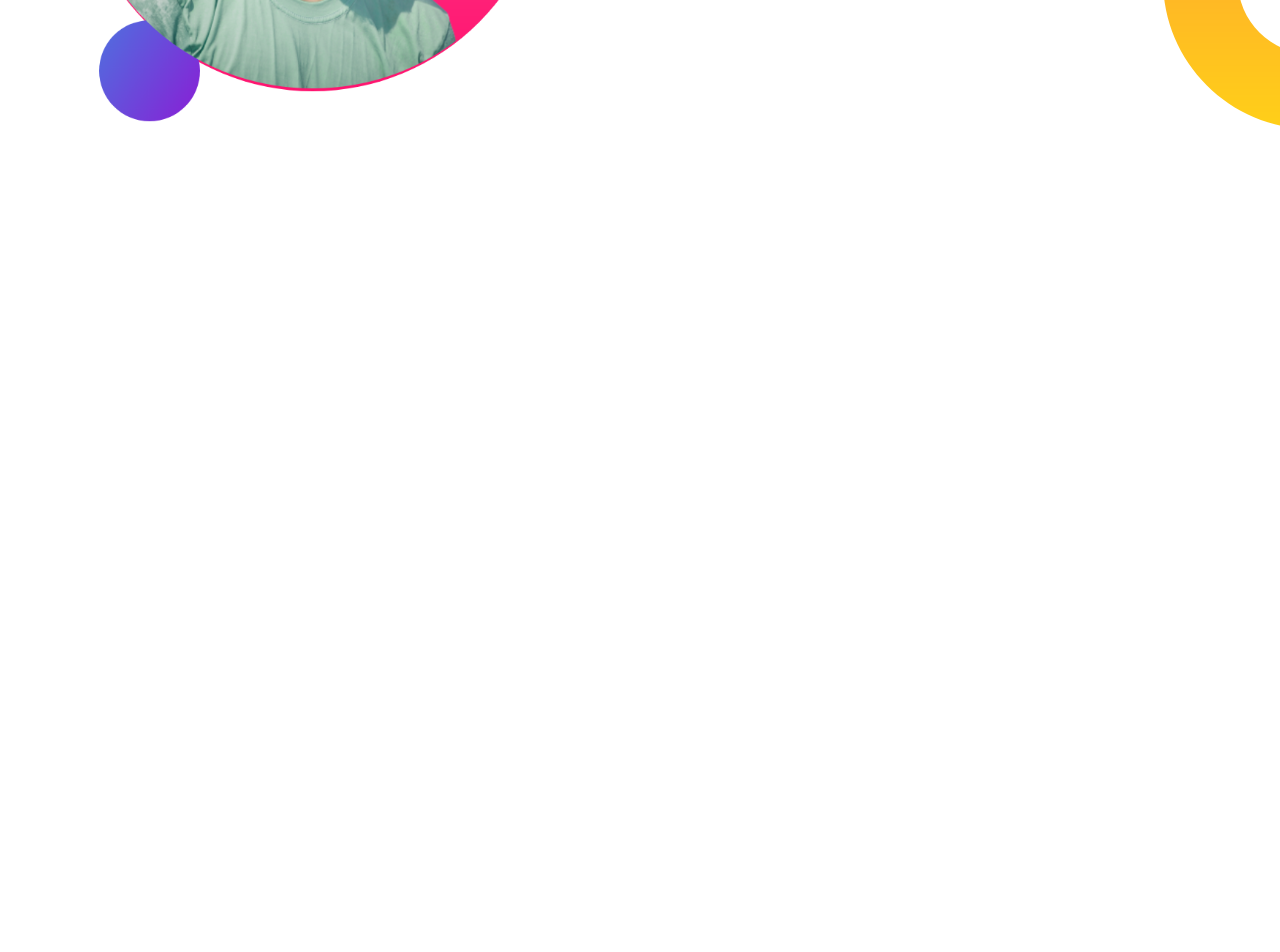
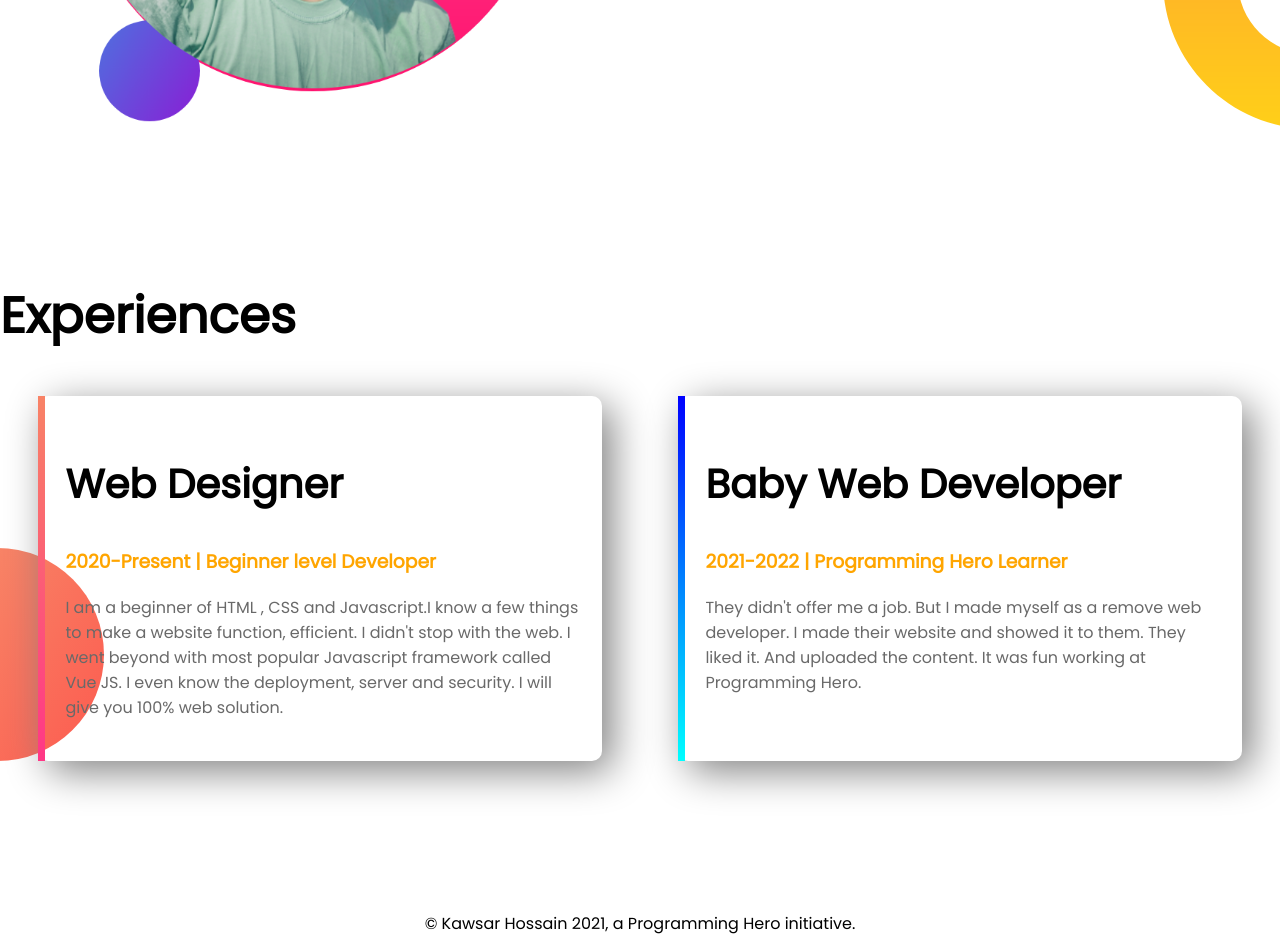
Before and after one commit to Kawsar-Hossain-318/developer-portfolio, a plain HTML site: page index.html in a window 1280 px wide. Shown: the part 1055-2007 px from the top of the page. Before the commit the page ends 1334 px from the top, so only its background shows below. Drawn offline with Linux system fonts and the light colour scheme.

Commit message:
experience section and footer added

```diff
--- a/index.html
+++ b/index.html
@@ -14,7 +14,7 @@
 </head>
 <body>
 
-<section class="top-banner">
+<section class="top-banner flexible-container">
     <div class="half-width">
         <h1>Welcome To</h1>
         <h1> <span class="orange-color">Kawsar Hossain</span> World !</h1>
@@ -27,7 +27,7 @@
     </div>
 </section>
 
-<section class="dream-big">
+<section class="dream-big flexible-container">
     <div class="half-width">
         <img src="images/ol-ph2.png" alt="">
     </div>
@@ -40,5 +40,27 @@
     </div>
 </section>
 
+<section class="experience-area">
+    <h1>Experiences</h1>
+   <div class="flexible-container">
+    <div id="ex-designer" class="experience-item">
+        <h2>Web Designer</h2>
+        <h3 class="orange-color">2020-Present | Beginner level Developer</h3>
+        <p>I am a beginner of HTML , CSS and Javascript.I know a few things to make a website function, efficient. I didn't stop with the web. I went beyond with most popular Javascript framework called Vue JS. I even know the deployment, server and security. I will give you 100% web solution.</p>
+    </div>
+
+    <div id="ex-webdevloper" class="experience-item">
+        <h2>Baby Web Developer</h2>
+        <h3 class="orange-color">2021-2022 | Programming Hero Learner</h3>
+        <p>They didn't offer me a job. But I made myself as a remove web developer. I made their website and showed it to them. They liked it. And uploaded the content. It was fun working at Programming Hero.</p>
+    </div>
+
+   </div>
+</section>
+
+<footer>
+    <p>© Kawsar Hossain 2021, a Programming Hero initiative.</p>
+</footer>
+
 </body>
 </html>
--- a/style.css
+++ b/style.css
@@ -5,10 +5,13 @@ body {
 h1 {
   font-size: 50px;
 }
+h2 {
+  font-size: 40px;
+}
 .orange-color {
   color: orange;
 }
-section {
+.flexible-container {
   display: flex;
   margin-bottom: 150px;
 }
@@ -40,3 +43,31 @@ section {
   padding-right: 10%;
   color: dimgrey;
 }
+.experience-area {
+  background-image: url(images/exp-bg.png);
+  background-repeat: no-repeat;
+  background-position: bottom left;
+}
+.experience-item {
+  width: 45%;
+  margin: 0 3%;
+  padding: 25px 20px;
+  box-shadow: 10px 10px 40px gray;
+  border-radius: 10px;
+}
+.experience-item p {
+  color: dimgrey;
+}
+#ex-webdevloper {
+  border-left: 7px solid;
+  border-image: linear-gradient(blue, cyan);
+  border-image-slice: 1;
+}
+#ex-designer {
+  border-left: 7px solid;
+  border-image: linear-gradient(#f88366, #ff3786);
+  border-image-slice: 1;
+}
+footer p {
+  text-align: center;
+}
```
Also changed, not shown: raw images/IMG_20190721_213535.jpg (deleted), raw images/PSX_20200129_134038.jpg (deleted), raw images/PSX_20200222_233151 (1).jpg (deleted), raw images/PSX_20200315_225915.jpg (deleted), raw images/removed1.png (deleted), raw images/removed2.png (deleted), raw images/removed3.png (deleted), 2 other files.
